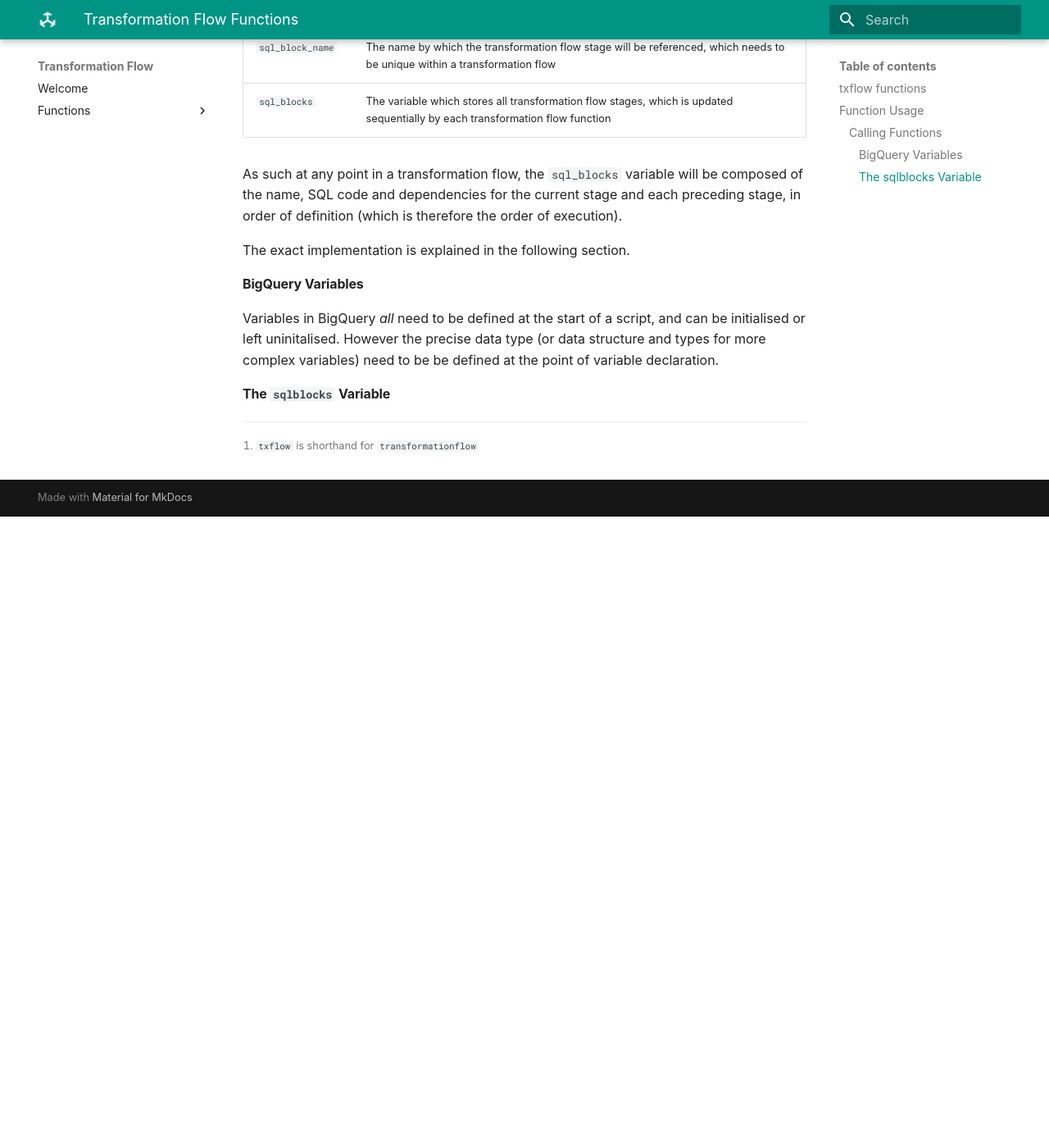
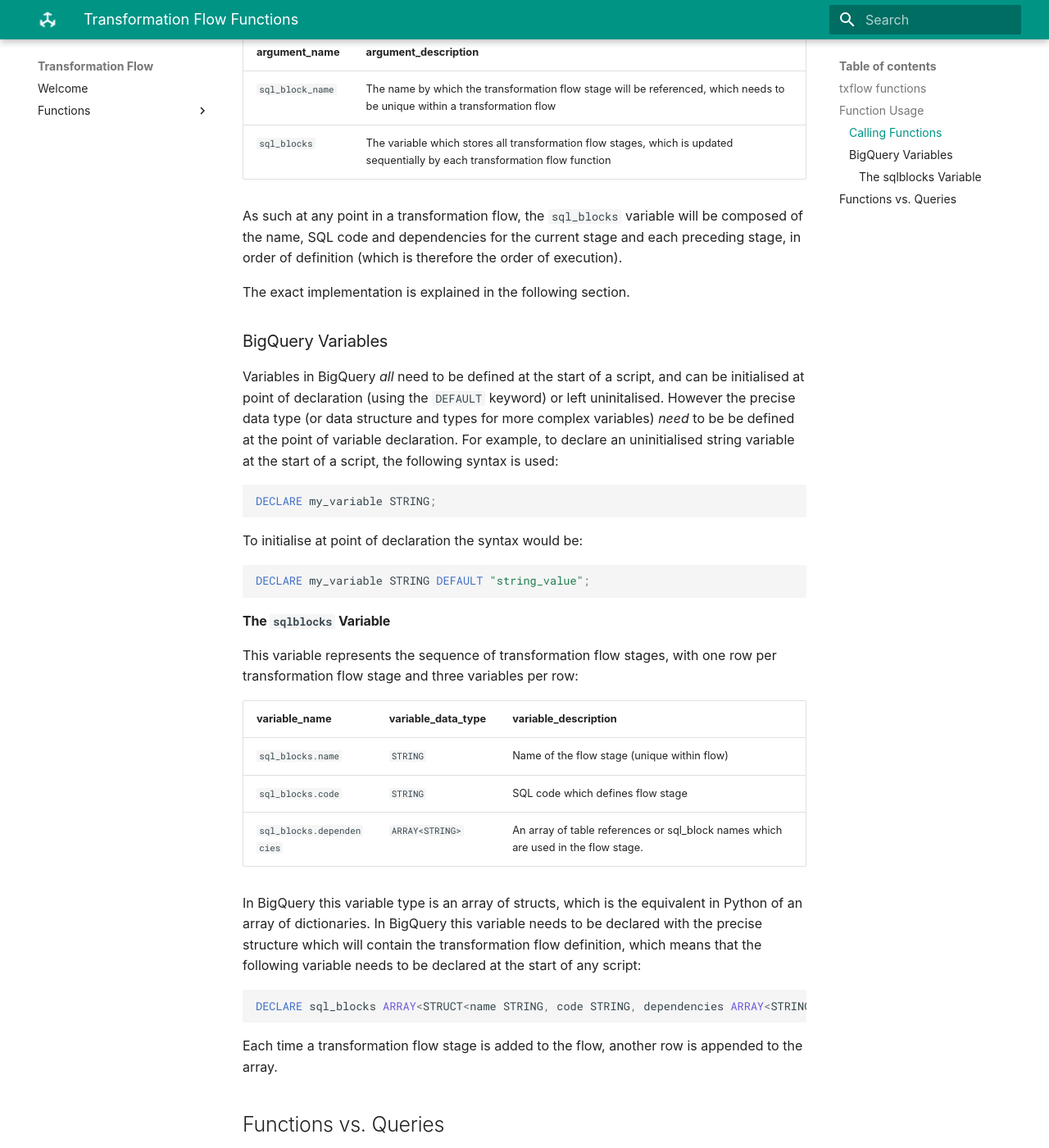
Before and after one commit to transformationflow/transformationflow.github.io, an MkDocs documentation site: the page built from docs/overview-functions.md, in a window 1280 px wide and 1400 px high, scrolled down 1247 px. Shown: the whole window at 82% size. Built offline with MkDocs 1.6.1 and Material for MkDocs 9.7.7, drawn with Linux system fonts in a browser that asks for light colours; some web fonts are replaced; comment, search, counter and statistics services are not loaded; before the commit the page ends 1877 px from its top, so only the background shows below that; some of the changed text lies outside the part shown.

Commit message:
Console updates

````diff
--- a/docs/overview-functions.md
+++ b/docs/overview-functions.md
@@ -20,10 +20,10 @@ In order to understand how to use `txflow` functions in a transformation flow, i
 
 ### Calling Functions
 The function call syntax in BigQuery always follows the same pattern:
-```
+```sql
 CALL txflow.function_set.function(argument_1, ... argument_n)
 ```
-However, transformation flow functions will always have the same initial two arguments, with additional subsequent arguments specific to the function. These arguments will be:
+However, transformation flow functions will always have the same initial two arguments, with additional subsequent arguments specific to the function. These initial arguments will be:
 
 argument_name | argument_description
 --- | :--
@@ -34,15 +34,37 @@ As such at any point in a transformation flow, the `sql_blocks` variable will be
 
 The exact implementation is explained in the following section.
 
-#### BigQuery Variables
-Variables in BigQuery _all_ need to be defined at the start of a script, and can be initialised or left uninitalised.  However the precise data type (or data structure and types for more complex variables) need to be be defined at the point of variable declaration.
-
+### BigQuery Variables
+Variables in BigQuery _all_ need to be defined at the start of a script, and can be initialised at point of declaration (using the `DEFAULT` keyword) or left uninitalised.  However the precise data type (or data structure and types for more complex variables) _need_ to be be defined at the point of variable declaration.  For example, to declare an uninitialised string variable at the start of a script, the following syntax is used:
+```sql
+DECLARE my_variable STRING;
+```
+To initialise at point of declaration the syntax would be:
+```sql
+DECLARE my_variable STRING DEFAULT "string_value";
+```
 
 #### The `sqlblocks` Variable
+This variable represents the sequence of transformation flow stages, with one row per transformation flow stage and three variables per row:
 
+variable_name | variable_data_type | variable_description
+--- | --- | :--
+`sql_blocks.name` | `STRING` | Name of the flow stage (unique within flow)
+`sql_blocks.code` | `STRING` | SQL code which defines flow stage
+`sql_blocks.dependencies` | `ARRAY<STRING>` | An array of table references or sql_block names which are used in the flow stage.
 
+In BigQuery this variable type is an array of structs, which is the equivalent in Python of an array of dictionaries.  In BigQuery this variable needs to be declared with the precise structure which will contain the transformation flow definition, which means that the following variable needs to be declared at the start of any script:
 
+```sql
+DECLARE sql_blocks ARRAY<STRUCT<name STRING, code STRING, dependencies ARRAY<STRING>>>
+```
 
+Each time a transformation flow stage is added to the flow, another row is appended to the array.
+
+## Functions vs. Queries
+Functions are developed to be shortcuts, where hand-crafting SQL would be unnecessarily verbose and could potentially introduce human error.  A good rule of thumb is:
+
+> If
 
 
 
````
Also changed, not shown: other parts of docs/overview-functions.md (+1 -1 lines), docs/overview-methodology.md (+3 -1 lines).
